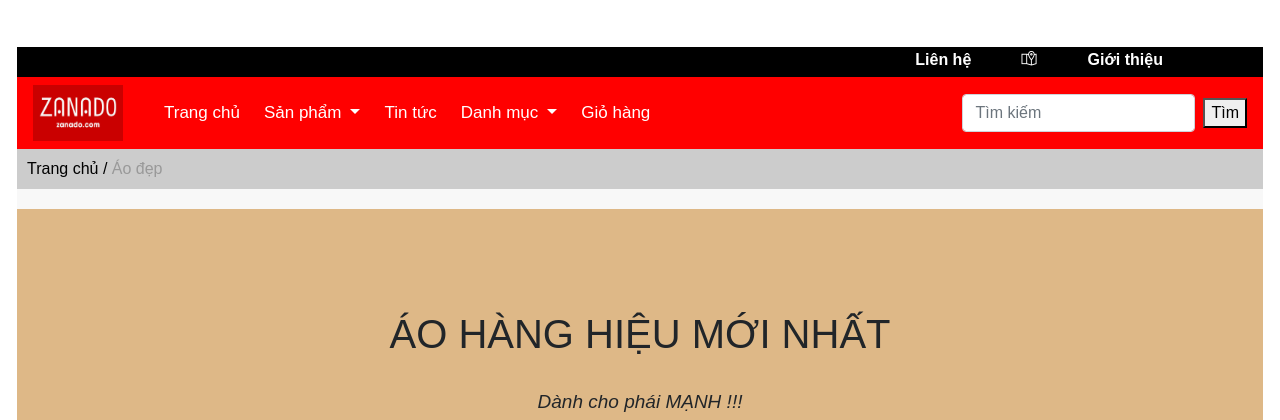
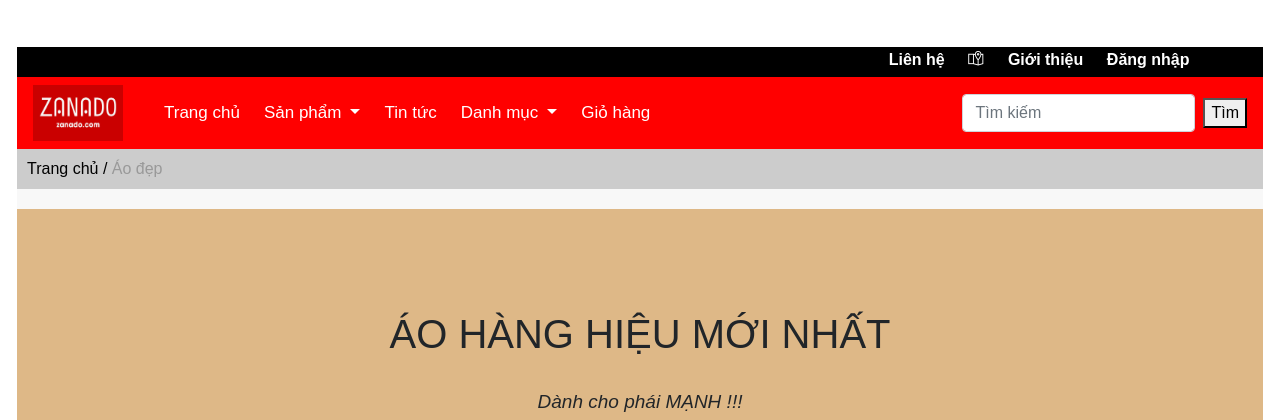
Before and after one commit to Nhom10PHP/ZanadoWebsite, a PHP site: page /layout/aogame.php in a window 1280 px wide; the page is wider, and only the part inside the window is pictured. Shown: the top 420 px of that part. Run offline with PHP 8.4, Linux system fonts and the light colour scheme; data comes from the database, SQL or seed files in the repository; some libraries are stand-ins or nearby versions.

Commit message:
add login link

```diff
--- a/layout/head.php
+++ b/layout/head.php
@@ -71,6 +71,7 @@
                         <li class="hidden-xs hidden-sm"><a href="lienhe.php">Liên hệ</a></li>
                         <li class="hidden-xs"><a href="bando.php"><i class="ti-map-alt"></i></a></li>
                         <li><a href="gioithieu.php">Giới thiệu</a></li>
+                        <li><a href="../admincp/login.php">Đăng nhập</a></li>
 
                     </ul>
                 </div>
```
